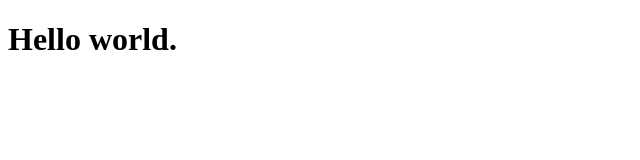
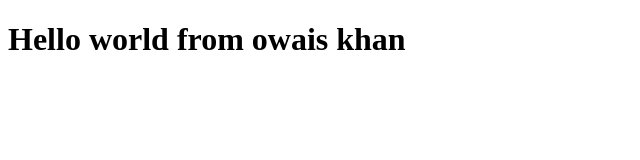
Before and after one commit to owaisikhan/Bootcamp-2020, a plain HTML site: page index.html in a window 1280 px wide. Shown: the whole page, without its empty margins (0-640 px from the left). Drawn offline with Linux system fonts and the light colour scheme.

Commit message:
Update index.html

```diff
--- a/index.html
+++ b/index.html
@@ -6,7 +6,7 @@
     <title>Document</title>
 </head>
 <body>
-    <h1>Hello world.</h1>
+    <h1>Hello world from owais khan</h1>
 
 </body>
 </html>
```
